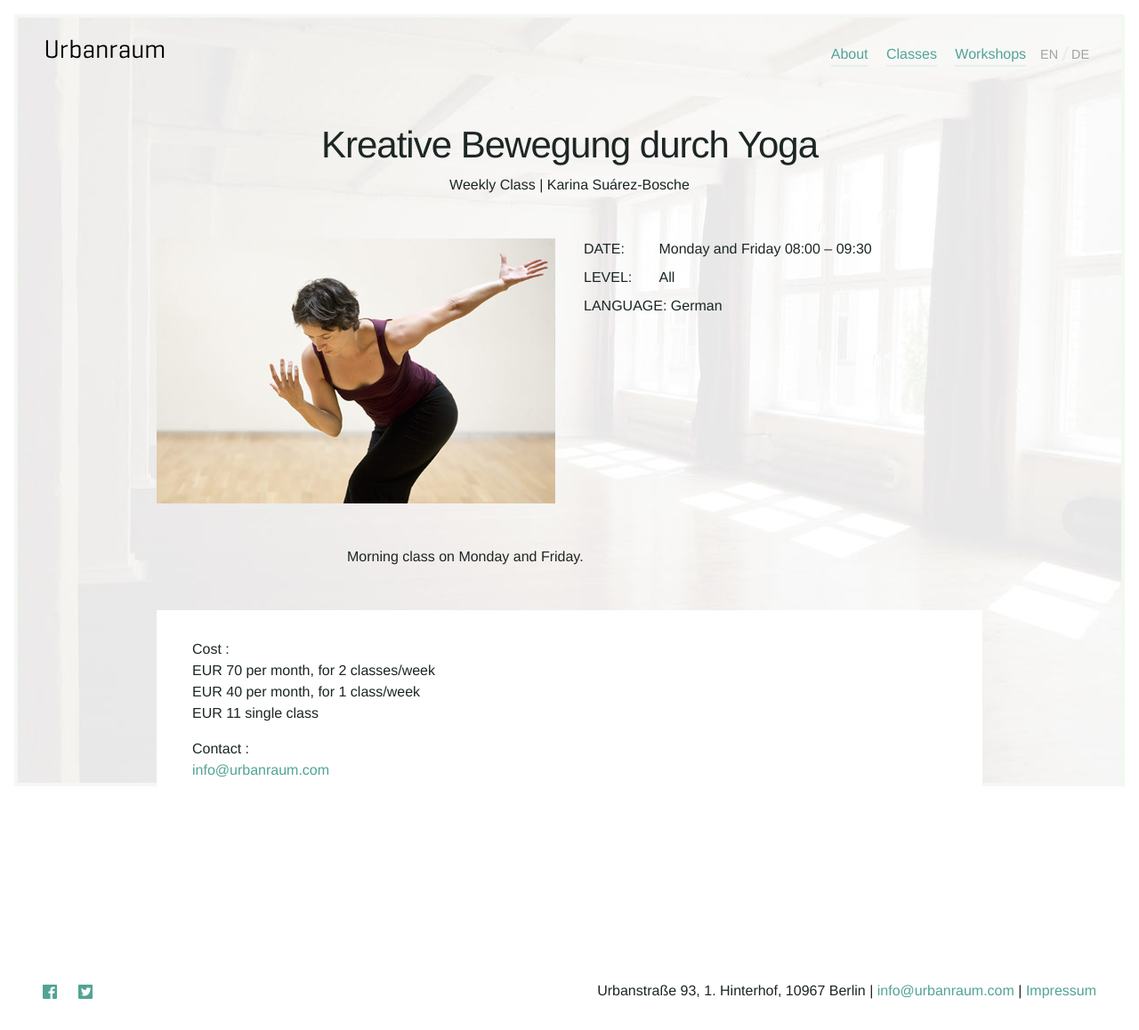
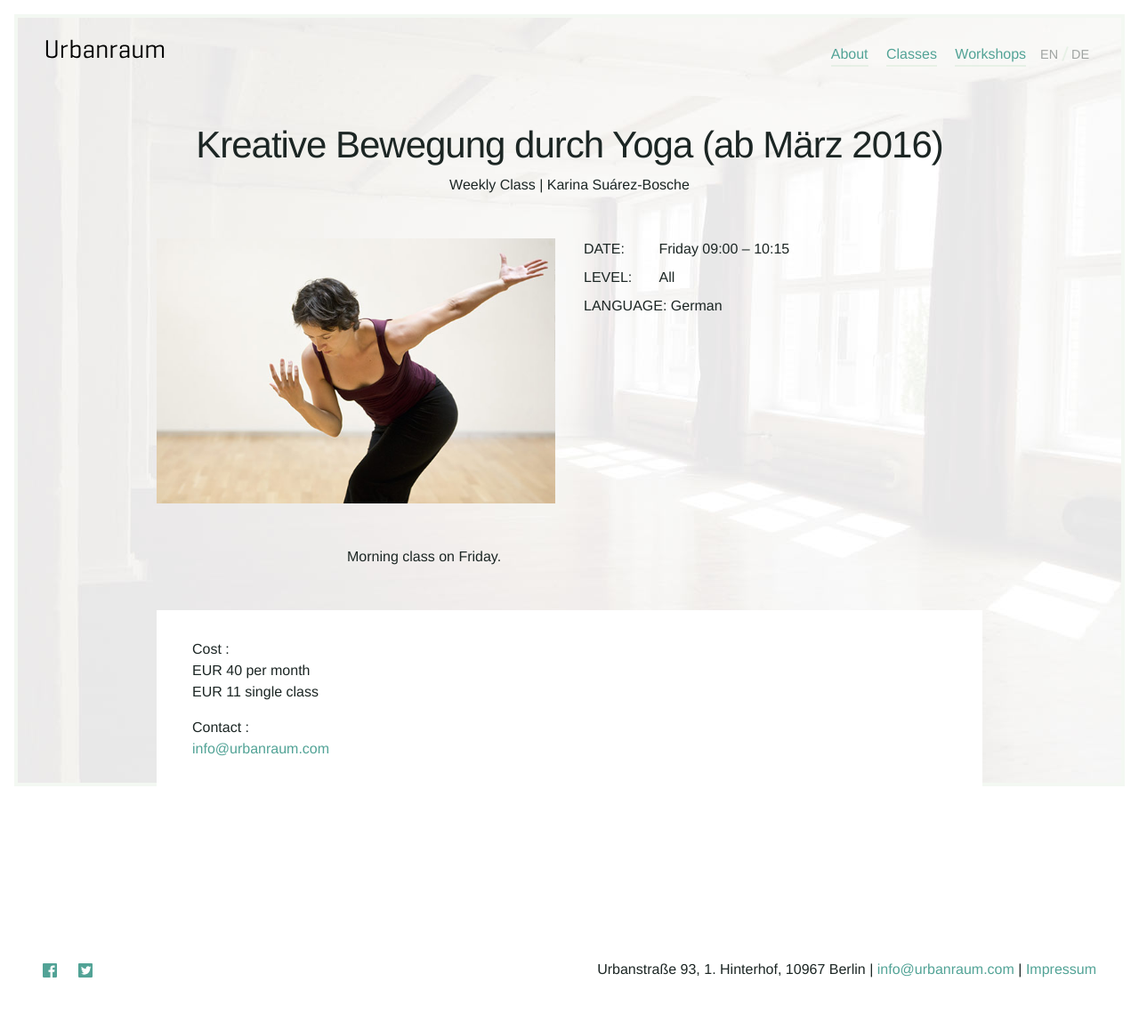
Before and after one commit to Kriesse/urbanraum, a Jekyll site: the page built from _classes/kreative-bewegung-durch-yoga.md, in a window 1280 px wide. Shown: the whole page at 89% size. Built offline with Jekyll 4.4.1, drawn with Linux system fonts in a browser that asks for light colours; nearby versions of some CDN libraries; after the commit the page ends 1134 px from its top, so only the background shows below that.

Commit message:
Update kreative-bewegung-durch-yoga.md
Yoga ab März 2016

```diff
--- a/_classes/kreative-bewegung-durch-yoga.md
+++ b/_classes/kreative-bewegung-durch-yoga.md
@@ -1,7 +1,7 @@
 ---
 
-title_en:  "Kreative Bewegung durch Yoga"
-title_de:  "Kreative Bewegung durch Yoga"
+title_en:  "Kreative Bewegung durch Yoga (ab März 2016)"
+title_de:  "Kreative Bewegung durch Yoga (from march 2016)"
 
 subtitle_en:
 subtitle_de:
@@ -10,35 +10,32 @@ type_en: "Weekly Class"
 type_de: "Wöchentlicher Kurs"
 
 price_en: "
-EUR 70 per month, for 2 classes/week <br>
-EUR 40 per month, for 1 class/week <br>
+EUR 40 per month<br>
 EUR 11 single class
 "
 price_de: "
-70 EUR monatlich für zwei Termine <br>
-40 EUR monatlich für einen Termin <br>
+40 EUR monatlich <br>
 11 EUR Einzeltermin
 "
 
-weekday_en: "Monday and Friday"
-weekday_de: "Montag und Freitag"
+weekday_en: "Friday"
+weekday_de: "Freitag"
 
-time: "8 am"
+time: "9 am"
 
-endtime: "9:30 am"
+endtime: "10:15 am"
 
 language_en: "German"
 language_de: "Deutsch"
 
 description_en: "
-Morning class on Monday and Friday.
+Morning class on Friday.
 "
 
 description_de: "
 In ihrem morgendlichen Yoga-Kurs verbindet die zeitgenössische Tänzerin Karina Suárez-Bosche Elemente des Hatha und Ashtanga Yogas (Sonnengruß, Asanas, Atem-Übungen u.s.w.) mit denen aus dem Tanz und der Bewegungs-Improvisation.  Die regelmäßige Praxis, schafft Raum für das Bewusstsein des aktuellen Zustandes unseres Seins sowie das Gleichgewicht zwischen Körper, Geist und Seele. Das Ziel ist eine bessere Organisation, Präsenz und Stärkung des Körpers, wodurch sich - auch im Alltag - Vertrauen in dem Selbst und Kreativität entwickelt.
 <br>
-Montags und Freitags: 8:00 - 9:30 Uhr, ab Oktober 2015.
-"
+Der Kus startet am 4. März 2016."
 
 teacher: "Karina Suárez-Bosche"
 teacher-link: "friederike-erhart"
```
